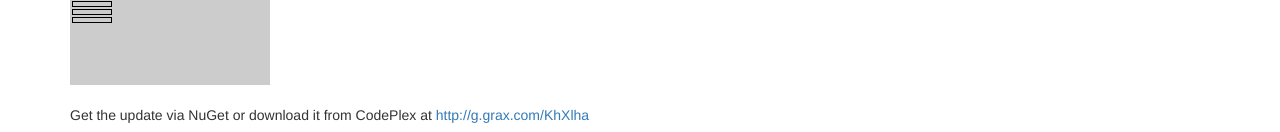
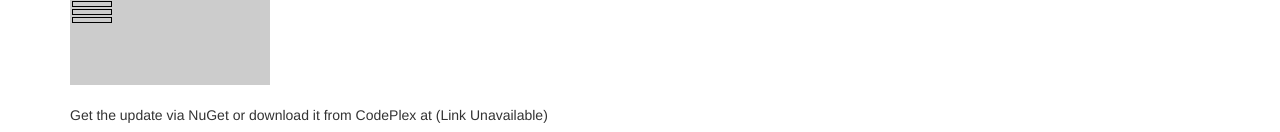
Before and after one commit to Grax32/Grax32.github.io, a Jekyll site: the page built from articles/subtractjs-update.md, in a window 1280 px wide. Shown: the part 1314-1446 px from the top of the page. Built offline with Jekyll 4.4.1, drawn with Linux system fonts in a browser that asks for light colours.

Commit message:
Remove shortened urls

```diff
--- a/articles/subtractjs-update.md
+++ b/articles/subtractjs-update.md
@@ -85,4 +85,4 @@ or here is a box split into 5 columns of 20 percent each, again with margins and
 </div>
 </div>
 <br />
-Get the update via NuGet or download it from CodePlex at <a href="http://g.grax.com/KhXlha">http://g.grax.com/KhXlha</a>
+Get the update via NuGet or download it from CodePlex at (Link Unavailable)
```
Also changed, not shown: articles/female-code-camp-speakers.md (+1 -1 lines), articles/subtractjs-video.md (+1 -1 lines).
